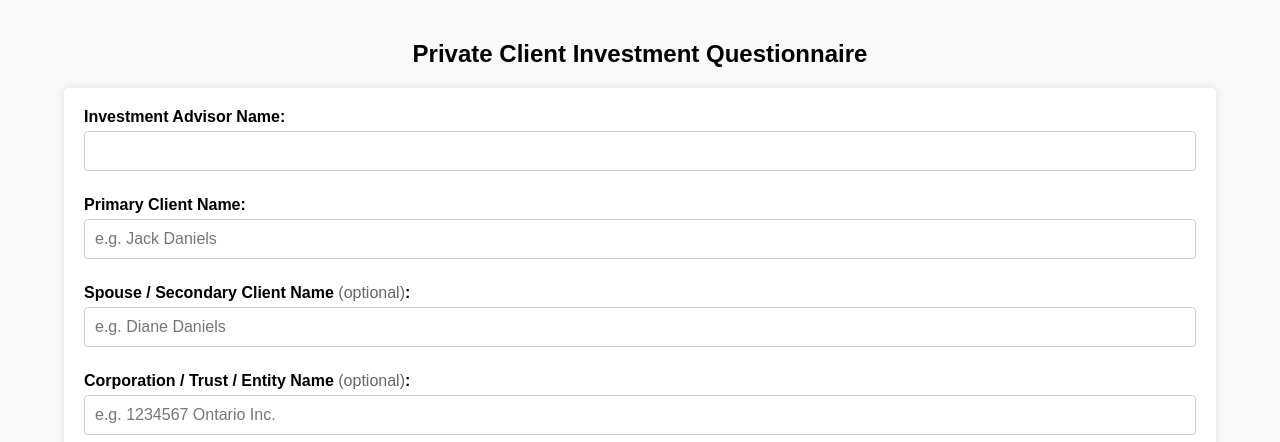
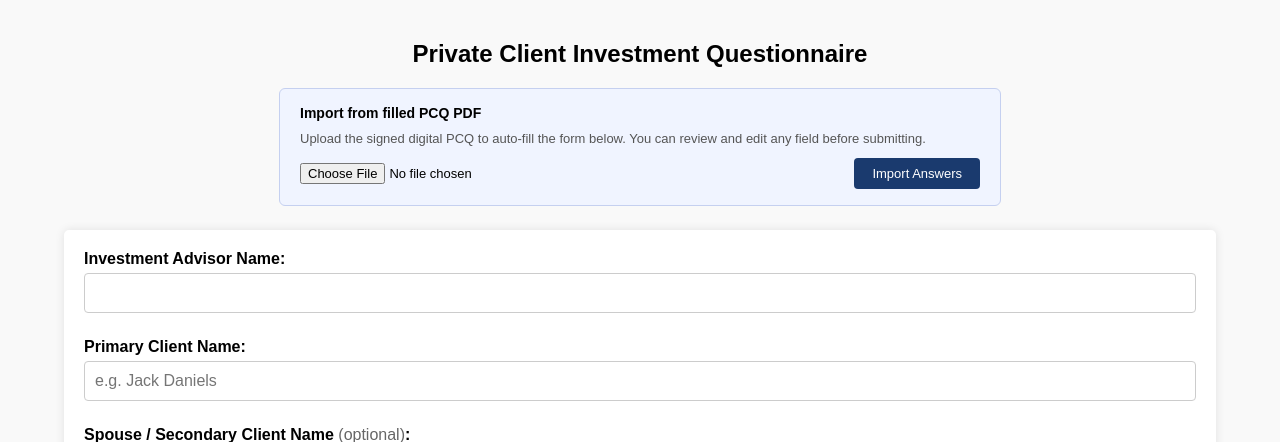
Before and after one commit to omarelassaad/ips-generator-web, a Django app: page /ips/questionnaire/ in a window 1280 px wide. Shown: the part 144-586 px from the top of the page. Run offline with Django 5.2, Linux system fonts and the light colour scheme; the visitor is signed in with stand-in values (Sample User, id 1); some libraries are stand-ins or nearby versions.

Commit message:
Add PCQ PDF import: upload filled questionnaire to auto-fill the web form
New endpoint POST /ips/import-pcq/ accepts the digital CMP PCQ PDF,
extracts all 14 scored questions + investment goals checkboxes + advisor
name + annual withdrawal + responsible investing preference using
PyPDF2 AcroForm field parsing (no AI/OCR — pure structured extraction
from the 72 form fields in the PDF).

Server maps each PDF field index to the correct web-form score value,
including the non-sequential reaction_to_drop scores (1/3/5). Returns
JSON that the questionnaire page uses to pre-fill every radio button,
checkbox, and text field. The advisor can review and edit before submitting.

Co-Authored-By: Claude Sonnet 4.6 <noreply@anthropic.com>

```diff
--- a/app/ips/templates/questionnaire.html
+++ b/app/ips/templates/questionnaire.html
@@ -32,6 +32,28 @@
 </style>
 
 <h2 style="text-align: center;">Private Client Investment Questionnaire</h2>
+
+<!-- ── PCQ Import ──────────────────────────────────────────────────────── -->
+<div style="max-width:680px; margin:0 auto 24px; padding:16px 20px;
+            background:#f0f4ff; border:1px solid #c5d0f0; border-radius:6px;">
+  <p style="margin:0 0 10px; font-weight:600; font-size:14px;">
+    Import from filled PCQ PDF
+  </p>
+  <p style="margin:0 0 12px; font-size:13px; color:#555;">
+    Upload the signed digital PCQ to auto-fill the form below. You can review and edit any field before submitting.
+  </p>
+  <div style="display:flex; align-items:center; gap:12px; flex-wrap:wrap;">
+    <input type="file" id="pcq-file-input" accept=".pdf"
+           style="font-size:13px; flex:1; min-width:0;">
+    <button type="button" id="pcq-import-btn"
+            style="padding:8px 18px; background:#1a3a6e; color:#fff;
+                   border:none; border-radius:4px; cursor:pointer; font-size:13px; white-space:nowrap;">
+      Import Answers
+    </button>
+  </div>
+  <div id="pcq-import-status" style="margin-top:10px; font-size:13px; display:none;"></div>
+</div>
+
 <form id="questionnaire-form" method="POST" action="{% url 'questionnaire' %}">
     {% csrf_token %}
     <div>
@@ -536,5 +558,89 @@ document.getElementById('questionnaire-form').addEventListener('submit', functio
         console.error('Error:', error);
     });
 });
+
+// ── PCQ PDF Import ────────────────────────────────────────────────────────────
+document.getElementById('pcq-import-btn').addEventListener('click', function () {
+  const fileInput  = document.getElementById('pcq-file-input');
+  const statusDiv  = document.getElementById('pcq-import-status');
+  const btn        = this;
+
+  if (!fileInput.files.length) {
+    showStatus('Please select a PDF file first.', 'error');
+    return;
+  }
+
+  const formData = new FormData();
+  formData.append('pcq_file', fileInput.files[0]);
+  formData.append('csrfmiddlewaretoken', '{{ csrf_token }}');
+
+  btn.disabled = true;
+  btn.textContent = 'Importing…';
+  showStatus('Reading PDF…', 'info');
+
+  fetch('{% url "import_pcq_pdf" %}', { method: 'POST', body: formData })
+    .then(r => r.json())
+    .then(res => {
+      btn.disabled = false;
+      btn.textContent = 'Import Answers';
+      if (res.error) {
+        showStatus('Error: ' + res.error, 'error');
+        return;
+      }
+      populateFromPCQ(res.data);
+      const filled = Object.keys(res.data).length;
+      showStatus('✓ Imported ' + filled + ' answer' + (filled !== 1 ? 's' : '') + '. Please review and submit.', 'success');
+    })
+    .catch(err => {
+      btn.disabled = false;
+      btn.textContent = 'Import Answers';
+      showStatus('Network error: ' + err, 'error');
+    });
+
+  function showStatus(msg, type) {
+    statusDiv.style.display = 'block';
+    statusDiv.style.color = type === 'error' ? '#c0392b' : type === 'success' ? '#27ae60' : '#555';
+    statusDiv.textContent = msg;
+  }
+});
+
+function populateFromPCQ(data) {
+  // ── Text fields ──────────────────────────────────────────────────────────
+  if (data.advisor_name) setInput('advisor_name', data.advisor_name);
+  if (data.annual_withdrawal) setInput('annual_withdrawal', data.annual_withdrawal);
+
+  // ── Investment goals (checkboxes) ────────────────────────────────────────
+  if (data.investment_goals && data.investment_goals.length) {
+    document.querySelectorAll('[name="investment_goals"]').forEach(cb => cb.checked = false);
+    data.investment_goals.forEach(function (goal) {
+      var cb = document.querySelector('[name="investment_goals"][value="' + goal + '"]');
+      if (cb) cb.checked = true;
+    });
+  }
+
+  // ── Single-choice scored fields (radio buttons) ──────────────────────────
+  var radioFields = [
+    'annual_income', 'income_savings', 'spending_needs', 'emergency_fund',
+    'risk_tolerance', 'investment_loss', 'recovery_period', 'reaction_to_drop',
+    'high_risk_opportunities', 'volatility', 'investment_knowledge',
+    'time_horizon', 'liquidity_needs'
+  ];
+  radioFields.forEach(function (field) {
+    if (data[field]) setRadio(field, data[field]);
+  });
+
+  // ── Responsible investing ────────────────────────────────────────────────
+  if (data.responsible_investing) setRadio('responsible_investing', data.responsible_investing);
+}
+
+function setInput(name, value) {
+  var el = document.querySelector('[name="' + name + '"]');
+  if (el) el.value = value;
+}
+
+function setRadio(name, value) {
+  var el = document.querySelector('[name="' + name + '"][value="' + value + '"]');
+  if (el) el.checked = true;
+}
 </script>
 {% endblock %}
--- a/app/ips/urls.py
+++ b/app/ips/urls.py
@@ -19,6 +19,7 @@ from .views import (
     proposals_list,
     load_proposal,
     delete_proposal,
+    import_pcq_pdf,
 )
 
 urlpatterns = [
@@ -40,4 +41,5 @@ urlpatterns = [
     path('proposals/save/', save_proposal, name='save_proposal'),
     path('proposals/<int:proposal_id>/load/', load_proposal, name='load_proposal'),
     path('proposals/<int:proposal_id>/delete/', delete_proposal, name='delete_proposal'),
+    path('import-pcq/', import_pcq_pdf, name='import_pcq_pdf'),
 ]
--- a/app/ips/views.py
+++ b/app/ips/views.py
@@ -263,6 +263,153 @@ def build_liq_asset_mix_from_db():
     if not profiles:
         return None
     return {name: profile.to_form_dict(liquidity_adjusted=True) for name, profile in profiles.items()}
+
+
+def _parse_pcq_fields(fields):
+    """Map PyPDF2 AcroForm fields from the CMP PCQ PDF to web questionnaire values.
+
+    Returns a dict keyed by web form field names, values ready to pre-fill the form.
+    Any field not found or not selected is omitted (None values are dropped).
+    """
+
+    def _get_text(prefix):
+        """First text field whose name starts with prefix."""
+        key = next((k for k in fields if k.strip().startswith(prefix[:40])), None)
+        return str(fields[key].get('/V', '')).strip() if key else ''
+
+    def _get_radio_score(prefix, score_map=None):
+        """Return score string for a radio/list field matched by prefix.
+
+        score_map: optional list of web-form values indexed by PDF option index,
+                   e.g. ['1','3','5'] for reaction_to_drop.
+                   When None, (PDF_index + 1) is used directly.
+        """
+        key = next((k for k in fields if k.strip().startswith(prefix[:50])), None)
+        if not key:
+            return None
+        field = fields[key]
+        val   = field.get('/V', '')
+        opts  = field.get('/Opt', [])
+        if not val or str(val).strip('/') in ('', 'Off'):
+            return None
+        val_str = str(val).lstrip('/')
+        # Try: value is an integer index
+        try:
+            idx = int(val_str)
+            if score_map:
+                return score_map[idx] if idx < len(score_map) else None
+            return str(idx + 1)
+        except (ValueError, IndexError):
+            pass
+        # Try: value is the option text (prefix match)
+        for i, opt in enumerate(opts):
+            if str(opt).strip().startswith(val_str[:30]):
+                if score_map:
+                    return score_map[i] if i < len(score_map) else None
+                return str(i + 1)
+        return None
+
+    def _get_radio_export(prefix, mapping):
+        """Return a mapped export value (e.g. 'RI' / 'Neutral') for a radio field."""
+        key = next((k for k in fields if k.strip().startswith(prefix[:50])), None)
+        if not key:
+            return None
+        field = fields[key]
+        val   = field.get('/V', '')
+        opts  = field.get('/Opt', [])
+        if not val or str(val).strip('/') in ('', 'Off'):
+            return None
+        val_str = str(val).lstrip('/')
+        try:
+            idx = int(val_str)
+            if idx < len(opts):
+                opt_text = str(opts[idx]).strip()
+                for k, v in mapping.items():
+                    if opt_text.startswith(k[:20]):
+                        return v
+        except (ValueError, IndexError):
+            pass
+        for k, v in mapping.items():
+            if val_str.startswith(k[:20]):
+                return v
+        return None
+
+    def _is_checked(exact_name):
+        """True if a checkbox (exact field name) is checked."""
+        field = fields.get(exact_name)
+        if not field:
+            return False
+        val = str(field.get('/V', '')).strip('/').lower()
+        return val not in ('', 'off')
+
+    # ── Investment Goals (9 independent checkboxes) ──────────────────────────
+    GOAL_CHECKBOX_MAP = [
+        (' Investment Goals Primary Investment Goals (Check all that apply)',    'Retirement'),
+        (' Investment Goals Primary Investment Goals (Check all that apply) 2', 'Wealth accumulation'),
+        (' Investment Goals Primary Investment Goals (Check all that apply) 3', 'Legacy planning'),
+        (' Investment Goals Primary Investment Goals (Check all that apply) 4', 'Philanthropy'),
+        (' Investment Goals Primary Investment Goals (Check all that apply) 5', 'Major asset purchase'),
+        (' Investment Goals Primary Investment Goals (Check all that apply) 6', 'Education'),
+        (' Investment Goals Primary Investment Goals (Check all that apply) 7', 'Health care'),
+        (' Investment Goals Primary Investment Goals (Check all that apply) 8', 'Travel'),
+        (' Investment Goals Primary Investment Goals (Check all that apply) 9', 'Other'),
+    ]
+    investment_goals = [goal for fname, goal in GOAL_CHECKBOX_MAP if _is_checked(fname)]
+
+    ri_map = {
+        'An all responsible investing portfolio': 'RI',
+        'Neutral, no bias':                       'Neutral',
+    }
+
+    # reaction_to_drop scores are non-sequential: Sell=1, Hold=3, BuyMore=5
+    reaction_scores = ['1', '3', '5']
+
+    result = {
+        'advisor_name':           _get_text('Advisor name (please print)'),
+        'investment_goals':       investment_goals,
+        'annual_income':          _get_radio_score('What is your current annual income'),
+        'income_savings':         _get_radio_score('What percentage of your income do you currently save'),
+        'spending_needs':         _get_radio_score('What are your monthly spending needs'),
+        'emergency_fund':         _get_radio_score('How many months of living expenses'),
+        'risk_tolerance':         _get_radio_score('How would you describe your risk tolerance'),
+        'investment_loss':        _get_radio_score('What level of investment loss'),
+        'recovery_period':        _get_radio_score('How long are you willing to wait'),
+        'reaction_to_drop':       _get_radio_score('How would you react to a significant drop', reaction_scores),
+        'high_risk_opportunities':_get_radio_score('How comfortable are you with investing in high-risk'),
+        'volatility':             _get_radio_score('How do you feel about the volatility'),
+        'investment_knowledge':   _get_radio_score('How would you rate your knowledge'),
+        'time_horizon':           _get_radio_score('For your primary investment goal, indicate'),
+        'liquidity_needs':        _get_radio_score('Importance of having access to cash'),
+        'responsible_investing':  _get_radio_export('In the construction of your portfolio, you would like', ri_map),
+        'annual_withdrawal':      _get_text('Considering your financial needs, how much'),
+    }
+    # Drop None / empty values — let JS skip missing fields gracefully
+    return {k: v for k, v in result.items() if v is not None and v != '' and v != []}
+
+
+@login_required
+@require_POST
+def import_pcq_pdf(request):
+    """Upload a filled CMP PCQ PDF and return mapped questionnaire answers as JSON."""
+    if 'pcq_file' not in request.FILES:
+        return JsonResponse({'error': 'No file provided.'}, status=400)
+    pdf_file = request.FILES['pcq_file']
+    if not pdf_file.name.lower().endswith('.pdf'):
+        return JsonResponse({'error': 'Please upload a PDF file.'}, status=400)
+    try:
+        from PyPDF2 import PdfReader
+        reader = PdfReader(io.BytesIO(pdf_file.read()))
+        fields = reader.get_fields()
+        if not fields:
+            return JsonResponse(
+                {'error': 'This PDF has no fillable fields. Please use the digital (fillable) version of the PCQ.'},
+                status=400,
+            )
+        data = _parse_pcq_fields(fields)
+        return JsonResponse({'success': True, 'data': data})
+    except Exception as exc:
+        logger.error('PCQ import error: %s', exc, exc_info=True)
+        return JsonResponse({'error': f'Could not read PDF: {exc}'}, status=400)
 
 
 def get_calendar_years():
```
